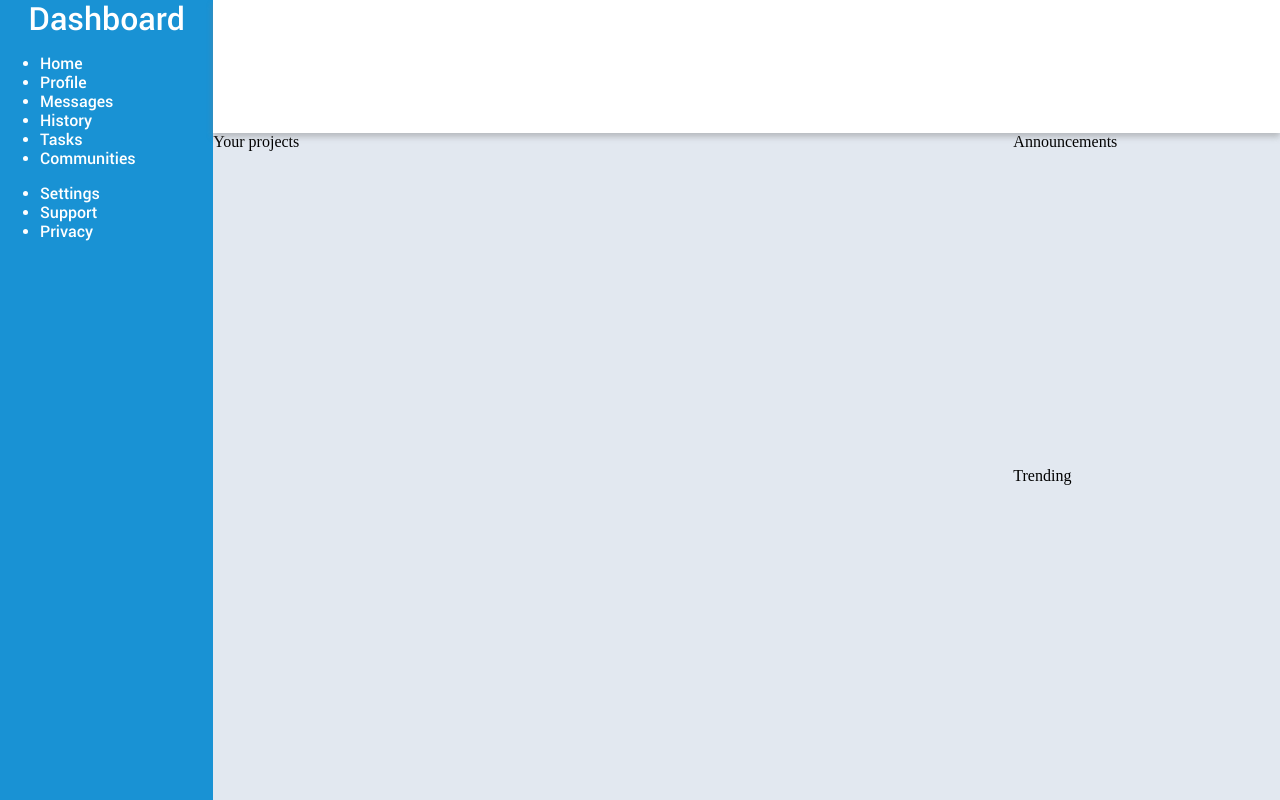
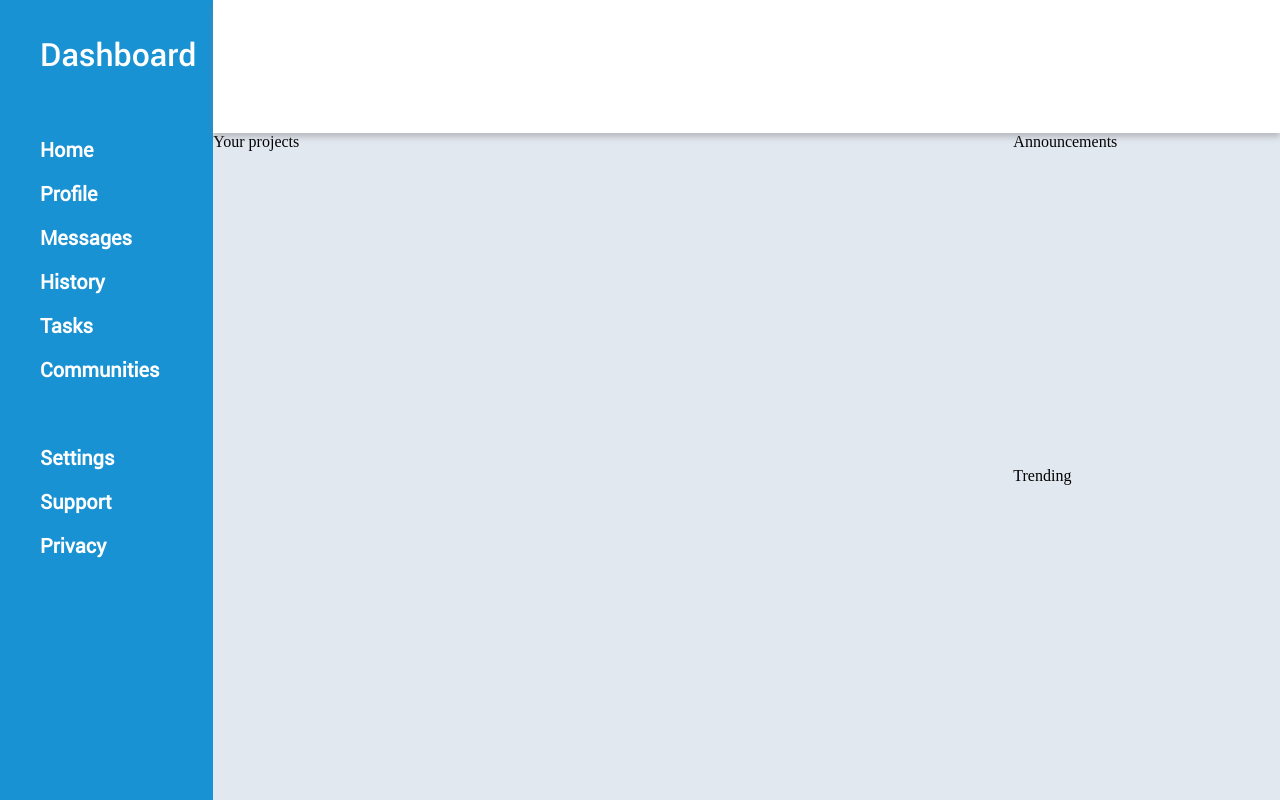
Before and after one commit to pequito193/admin-dashboard, a plain HTML site: page index.html in a window 1280 px wide. Drawn offline with Linux system fonts and the light colour scheme.

Commit message:
Further styling and layout

```diff
--- a/index.html
+++ b/index.html
@@ -11,8 +11,10 @@
 <body>
     <div class="big-container">
         <div class="left-side">
-            <div class="title">Dashboard</div>
             <div class="sidebar">
+                <ul>
+                    <li class="title">Dashboard</li>
+                </ul>
                 <ul class="sidebar-options">
                     <li class="options">Home</li>
                     <li class="options">Profile</li>
--- a/styles.css
+++ b/styles.css
@@ -27,12 +27,30 @@ body {
     background-color: rgba(25,146,212,255);
     height: 100vh;
     color: white;
-    font-family: 'Roboto-Medium', sans-serif;
+    font-family: 'Roboto-medium', sans-serif;
+}
+
+.sidebar {
+    margin-top: 20px;
+    display: grid;
+    gap: 32px;
 }
 
 .title {
-    text-align: center;
     font-size: 32px;
+    list-style-type: none;
+}
+
+.sidebar-options {
+    display: grid;
+    gap: 20px;
+}
+
+.options {
+    list-style-type: none;
+    font-size: 20px;
+    font-family: 'Roboto-Regular', sans-serif;
+    font-weight: bold;
 }
 
 .right-side {
```
